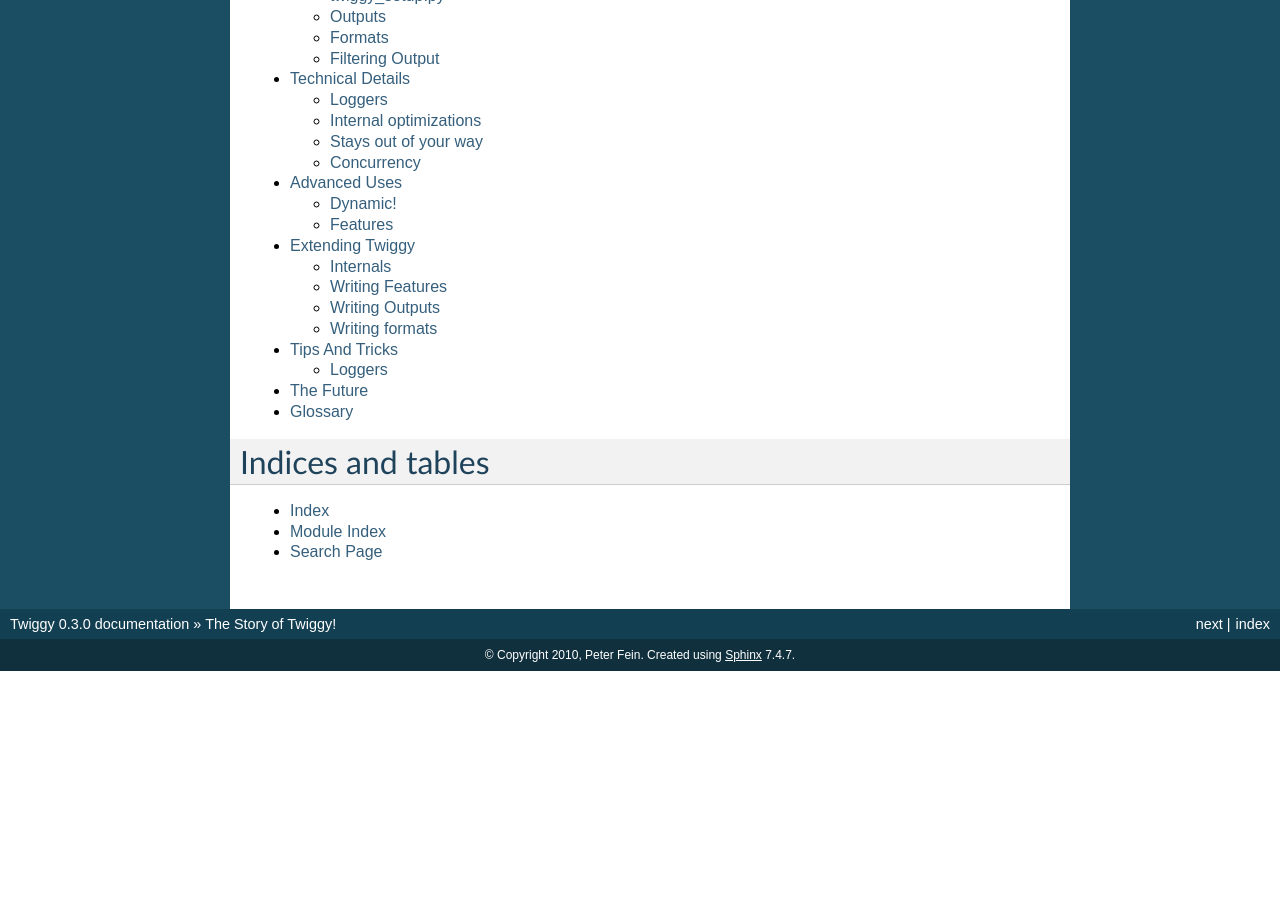
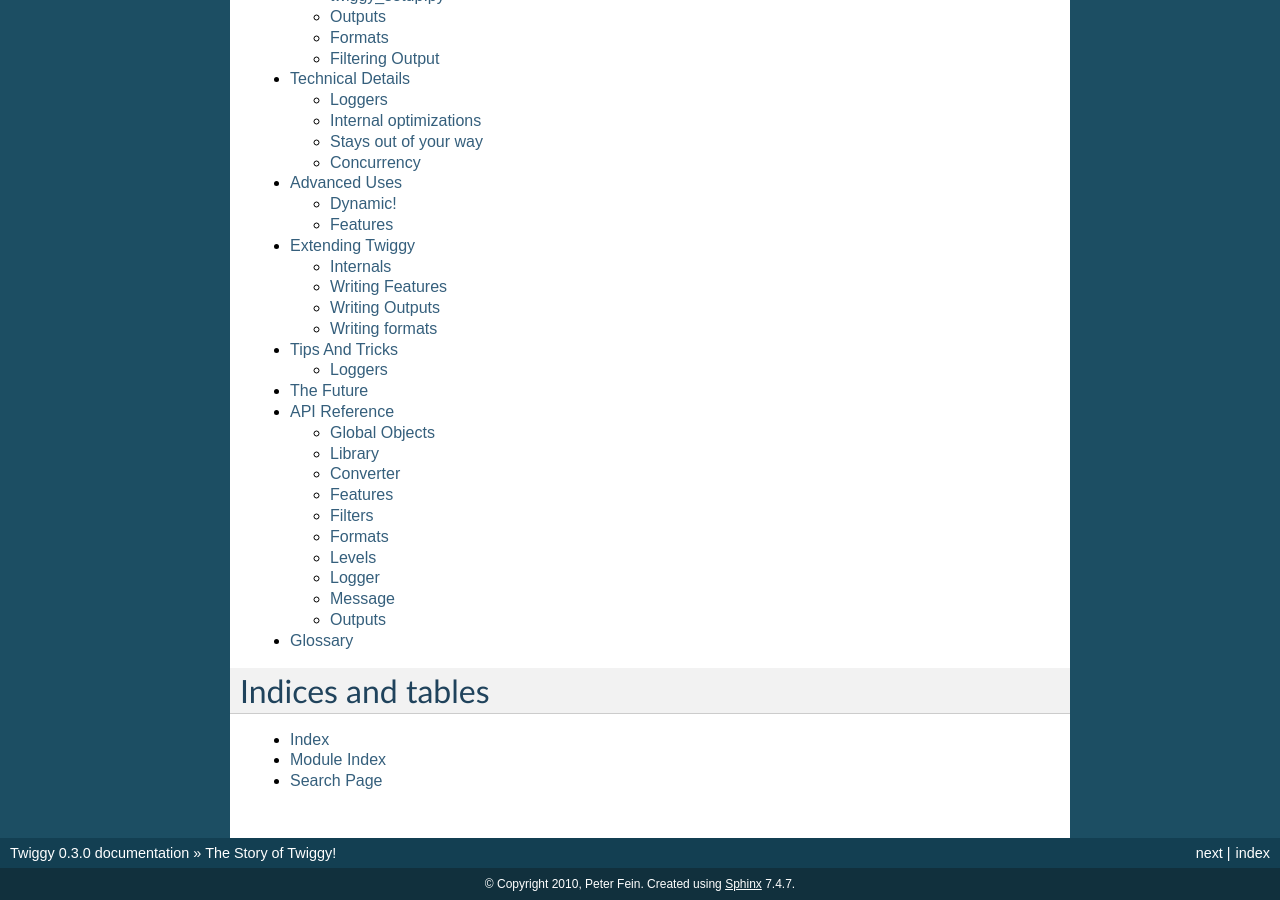
Before and after one commit to wearpants/twiggy, a Sphinx documentation site: the page built from doc/index.rst, in a window 1280 px wide and 900 px high, scrolled down 638 px. Built offline with Sphinx 7.4.7, drawn with Linux system fonts in a browser that asks for light colours; before the commit the page ends 1309 px from its top, so only the background shows below that.

```diff
--- a/doc/api.rst
+++ b/doc/api.rst
@@ -2,22 +2,62 @@
 API Reference
 #########################
 
+*************************
+Global Objects
+*************************
 .. automodule:: twiggy
     :members:
-    :show-inheritance:
 
+*************************
+Library
+*************************
+.. automodule:: twiggy.lib
+    :members:
 
+*************************
+Converter
+*************************
+.. automodule:: twiggy.lib.converter
+    :members:
 
+*************************
+Features
+*************************
+.. automodule:: twiggy.features
+    :members:
+
+*************************
+Filters
+*************************
+.. automodule:: twiggy.filters
+    :members:
+
+*************************
+Formats
+*************************
+.. automodule:: twiggy.formats
+    :members:
+
+*************************
+Levels
+*************************
+.. automodule:: twiggy.levels
+    :members:
+
+*************************
+Logger
+*************************
 .. automodule:: twiggy.logger
     :members:
-    :show-inheritance:
 
-
-.. automodule:: twiggy.levels
-    :members:
-    :show-inheritance:
-
-
+*************************
+Message
+*************************
 .. automodule:: twiggy.message
     :members:
-    :show-inheritance:
+
+*************************
+Outputs
+*************************
+.. automodule:: twiggy.outputs
+    :members:
--- a/doc/api/features.rst
+++ /dev/null
@@ -1,2 +0,0 @@
-.. automodule:: twiggy.features
-    :members:
--- a/doc/api/filters.rst
+++ /dev/null
@@ -1,2 +0,0 @@
-.. automodule:: twiggy.filters
-    :members:
--- a/doc/api/formats.rst
+++ /dev/null
@@ -1,2 +0,0 @@
-.. automodule:: twiggy.formats
-    :members:
--- a/doc/api/index.rst
+++ /dev/null
@@ -1,3 +0,0 @@
-.. automodule:: twiggy
-    :members:
-    :show-inheritance:
--- a/doc/api/levels.rst
+++ /dev/null
@@ -1,2 +0,0 @@
-.. automodule:: twiggy.levels
-    :members:
--- a/doc/api/lib.rst
+++ /dev/null
@@ -1,2 +0,0 @@
-.. automodule:: twiggy.lib
-    :members:
--- a/doc/api/logger.rst
+++ /dev/null
@@ -1,2 +0,0 @@
-.. automodule:: twiggy.logger
-    :members:
--- a/doc/api/message.rst
+++ /dev/null
@@ -1,2 +0,0 @@
-.. automodule:: twiggy.filters
-    :members:
--- a/doc/api/outputs.rst
+++ /dev/null
@@ -1,2 +0,0 @@
-.. automodule:: twiggy.outputs
-    :members:
--- a/doc/index.rst
+++ b/doc/index.rst
@@ -29,7 +29,7 @@ Contents:
     extending
     tips_and_tricks
     the_future
-    api/*
+    api
     glossary
 
 
```
